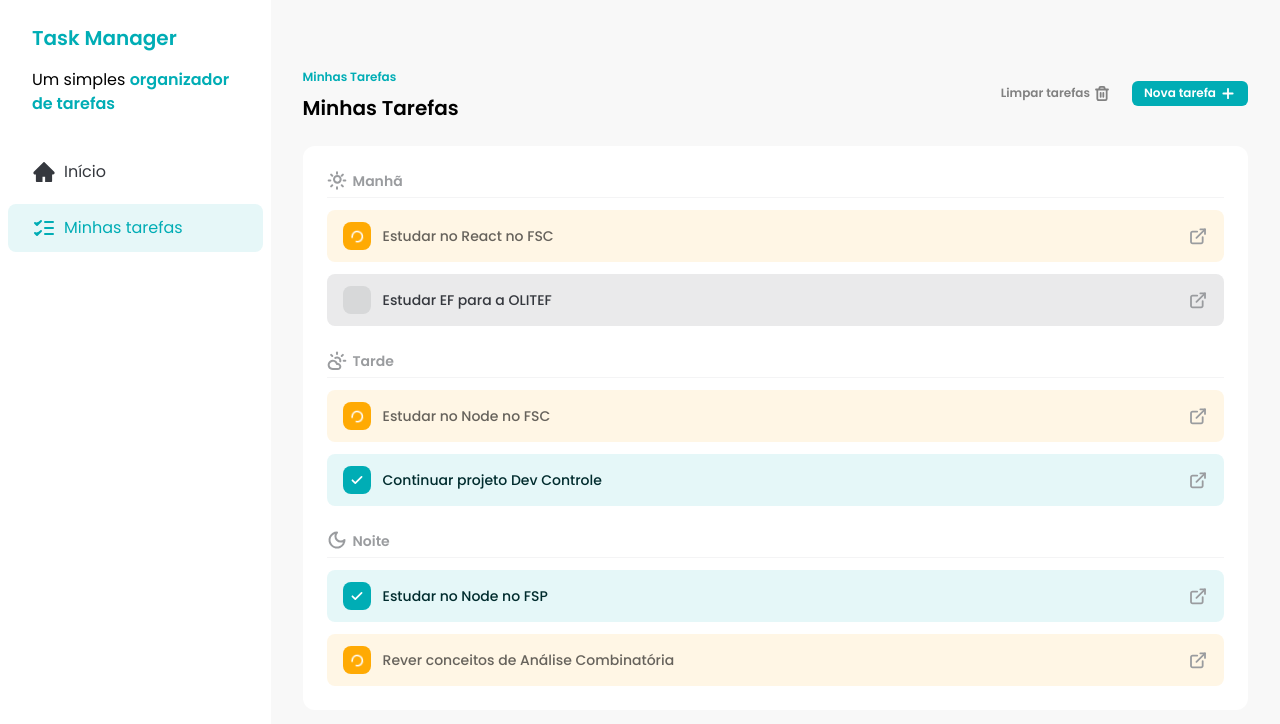
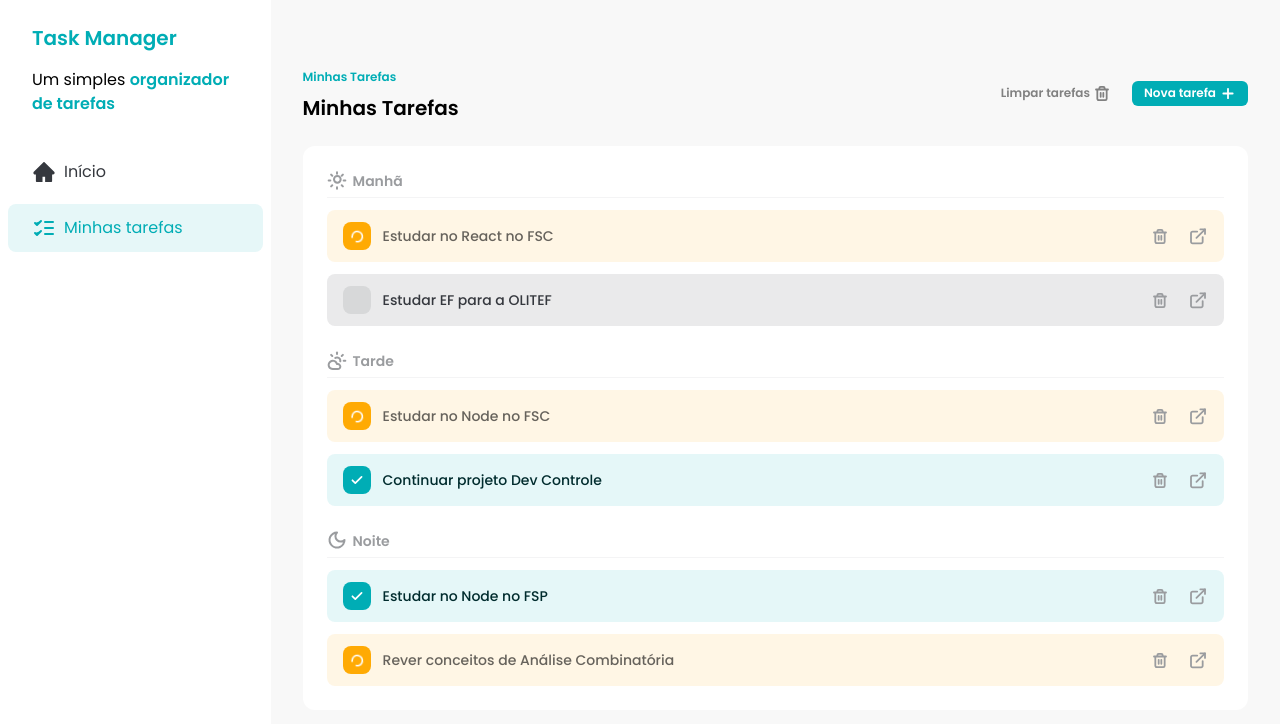
Before and after one commit to odevalison/react-task-manager, a React (Vite) app: page / in a window 1280 px wide. Shown: the top 724 px of the page. Built offline with nearby package versions, Linux system fonts and the light colour scheme.

Commit message:
feat: ensure task can be deleted

```diff
--- a/src/components/Button.tsx
+++ b/src/components/Button.tsx
@@ -1,11 +1,17 @@
+import { ButtonHTMLAttributes } from 'react'
+
 type ButtonVariants = 'ghost' | 'primary'
 
-interface ButtonProps {
+interface ButtonProps extends ButtonHTMLAttributes<HTMLButtonElement> {
   children: React.ReactNode
   variant?: ButtonVariants
 }
 
-export default function Button({ children, variant = 'primary' }: ButtonProps) {
+export default function Button({
+  children,
+  variant = 'primary',
+  ...props
+}: ButtonProps) {
   const getVariantClasses = () => {
     switch (variant) {
       case 'primary':
@@ -17,6 +23,7 @@ export default function Button({ children, variant = 'primary' }: ButtonProps) {
 
   return (
     <button
+      {...props}
       className={`flex items-center gap-1 rounded-md px-3 py-1 text-xs font-semibold transition hover:opacity-85 ${getVariantClasses()}`}
     >
       {children}
--- a/src/components/TaskItem.tsx
+++ b/src/components/TaskItem.tsx
@@ -1,14 +1,21 @@
 import CheckIcon from '../assets/icons/check.svg?react'
 import DetailsIcon from '../assets/icons/details.svg?react'
 import LoaderIcon from '../assets/icons/loader.svg?react'
+import TrashIcon from '../assets/icons/trash.svg?react'
 import { Task } from '../types/tasks'
+import Button from './Button'
 
 interface TaskItemProps {
   task: Task
   handleCheckboxClick: (taskId: number) => void
+  handleDeleteClick: (taskId: number) => void
 }
 
-export default function TaskItem({ task, handleCheckboxClick }: TaskItemProps) {
+export default function TaskItem({
+  task,
+  handleCheckboxClick,
+  handleDeleteClick,
+}: TaskItemProps) {
   const getClassesByStatus = () => {
     switch (task.status) {
       case 'complete':
@@ -39,12 +46,19 @@ export default function TaskItem({ task, handleCheckboxClick }: TaskItemProps) {
             <LoaderIcon className="animate-spin" />
           )}
         </label>
+
         {task.title}
       </div>
 
-      <a href="#" className="transition hover:opacity-75">
-        <DetailsIcon />
-      </a>
+      <div className="flex items-center gap-2">
+        <Button variant="ghost" onClick={() => handleDeleteClick(task.id)}>
+          <TrashIcon className="text-[#9A9C9F]" />
+        </Button>
+
+        <a href="#" className="transition hover:opacity-75">
+          <DetailsIcon />
+        </a>
+      </div>
     </div>
   )
 }
--- a/src/components/Tasks.tsx
+++ b/src/components/Tasks.tsx
@@ -38,6 +38,13 @@ export default function Tasks() {
     setTasks(newTasks)
   }
 
+  const handleTaskDeleteClick = (taskId: number) => {
+    const tasksWithoutDeletedTask: Task[] = tasks.filter(
+      (task) => task.id !== taskId
+    )
+    setTasks(tasksWithoutDeletedTask)
+  }
+
   return (
     <main className="w-full space-y-6 px-8 py-16">
       <div className="flex justify-between">
@@ -64,6 +71,7 @@ export default function Tasks() {
 
           {morningTasks.map((task) => (
             <TaskItem
+              handleDeleteClick={handleTaskDeleteClick}
               handleCheckboxClick={handleTaskCheckboxClick}
               key={task.id}
               task={task}
@@ -76,6 +84,7 @@ export default function Tasks() {
 
           {afternoonTasks.map((task) => (
             <TaskItem
+              handleDeleteClick={handleTaskDeleteClick}
               handleCheckboxClick={handleTaskCheckboxClick}
               key={task.id}
               task={task}
@@ -88,6 +97,7 @@ export default function Tasks() {
 
           {eveningTasks.map((task) => (
             <TaskItem
+              handleDeleteClick={handleTaskDeleteClick}
               handleCheckboxClick={handleTaskCheckboxClick}
               key={task.id}
               task={task}
```
